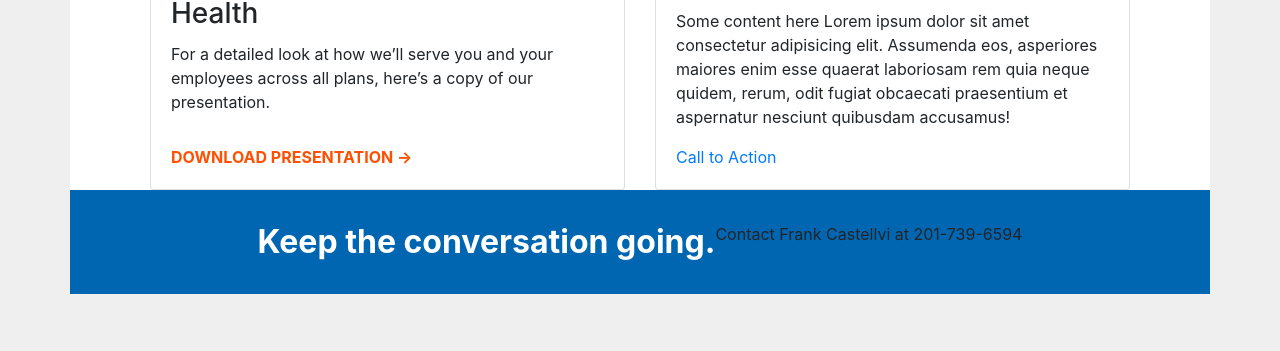
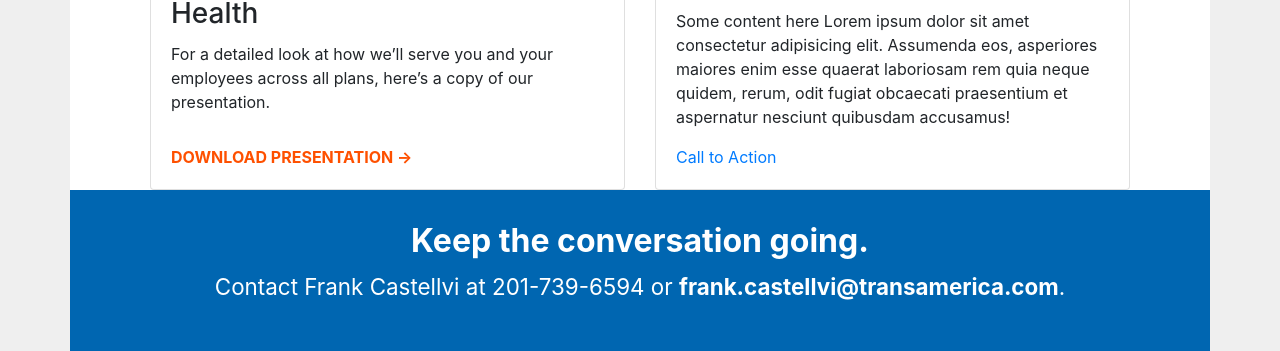
Before and after one commit to scottbickell/ta-bootstrap, a plain HTML site: page Sales final template/template-v1.html in a window 1280 px wide. Shown: the part 2009-2360 px from the top of the page. Before the commit the page ends 2303 px from the top, so only its background shows below. Drawn offline with nearby package versions, Linux system fonts and the light colour scheme.

Commit message:
add latest

```diff
--- a/Sales final template/template-v1.html
+++ b/Sales final template/template-v1.html
@@ -41,6 +41,22 @@
 			font-weight: bold;
 			margin: 0;
 			padding: 0;
+		}
+
+		.callout p {
+			color: #ffffff;
+			font-size: 1.4rem;
+			padding-top: .6rem;
+		}
+
+		.callout a {
+			color: #ffffff;
+			font-weight: bold;
+			text-decoration: none;
+		}
+
+		.callout a:hover, a:active {
+			border-bottom: 1px solid #ffffff;
 		}
 
 		.no-padding {
@@ -150,9 +166,9 @@
 		</div>
 	</div>
 	<div class="container no-padding">
-		<div class="d-flex justify-content-center align-items-center callout py-4-5">
-			<h2 style="display: block;">Keep the conversation going.</h2>
-			<p style="display: block;">Contact Frank Castellvi at 201-739-6594</p>
+		<div class="d-flex flex-column justify-content-center align-items-center callout py-4-5">
+			<h2>Keep the conversation going.</h2>
+			<p>Contact Frank Castellvi at 201-739-6594 or <a href="mailto:frank.castellvi@transamerica.com">frank.castellvi@transamerica.com</a>.</p>
 		</div>
 	</div>
 
```
